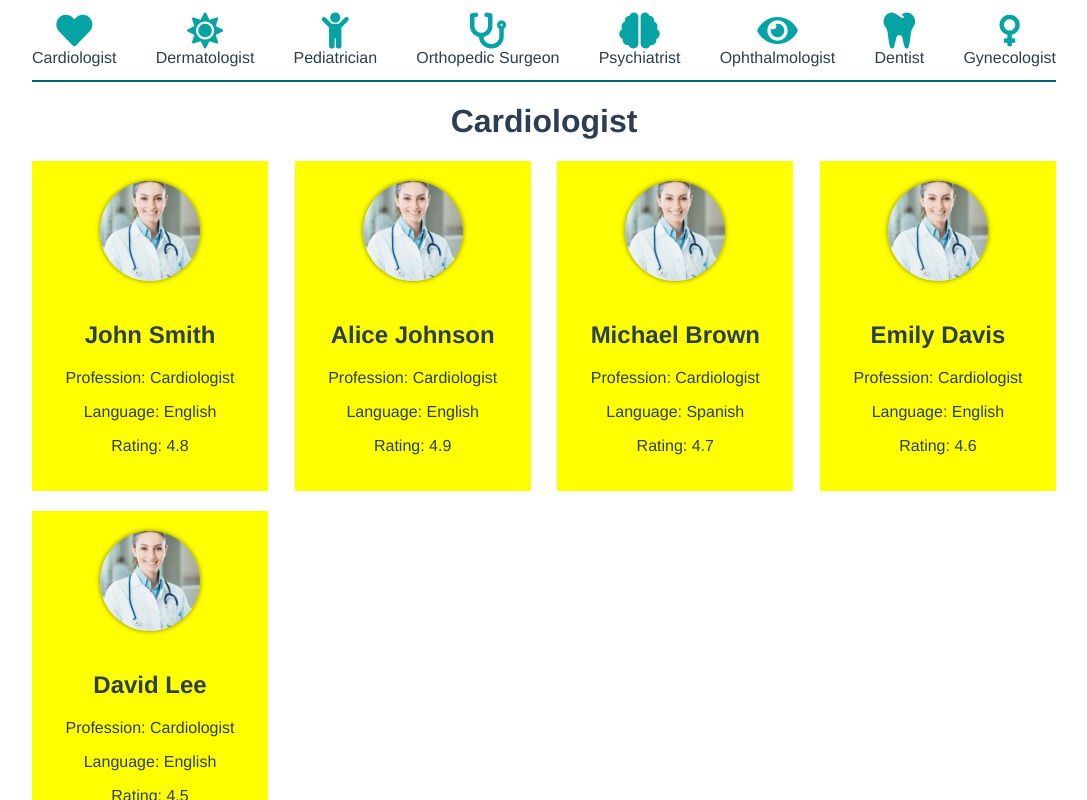
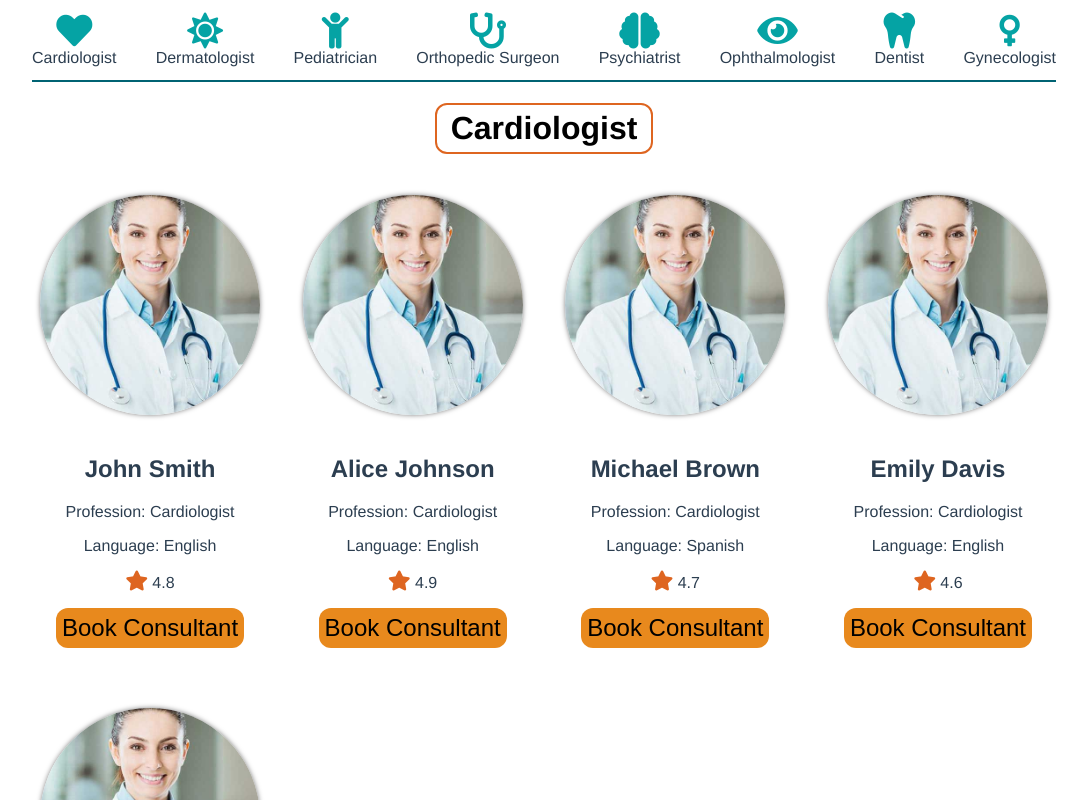
Before and after one commit to kaan302/Mindease, a Vue app in the folder client/: page /#/find-doctor in a window 1280 px wide. Both pictures are taken after a click on the element "Cardiologist". Shown: the top 800 px of the page, without its empty margins (96-1183 px from the left). Built offline with nearby package versions, Linux system fonts and the light colour scheme.

Commit message:
finished doctors page

```diff
--- a/client/src/components/FindDoctorPage/DoctorDetail.vue
+++ b/client/src/components/FindDoctorPage/DoctorDetail.vue
@@ -10,8 +10,9 @@
       <h2>{{ doctor.doctorFirstName }} {{ doctor.doctorLastName }}</h2>
       <p>Profession: {{ doctor.doctorProfession }}</p>
       <p>Language: {{ doctor.doctorLanguage }}</p>
-      <p>Rating: {{ doctor.doctorRating }}</p>
+      <p><i class="fa fa-star icon"></i> {{ doctor.doctorRating }}</p>
       <!-- Add more doctor details as needed -->
+      <button class="doctor-button">Book Consultant</button>
     </div>
   </div>
 </template>
@@ -29,7 +30,6 @@ export default {
 .doctor-detail {
   align-items: center;
   gap: 20px;
-  background: yellow;
   display: flex;
   flex-direction: column;
   justify-content: center;
@@ -38,8 +38,8 @@ export default {
 }
 
 .profile-picture {
-  width: 100px; /* Adjust the size of the circular picture */
-  height: 100px; /* Adjust the size of the circular picture */
+  width: 220px; /* Adjust the size of the circular picture */
+  height: 220px; /* Adjust the size of the circular picture */
   border-radius: 50%; /* Create a circular shape */
   overflow: hidden; /* Hide any overflowing content */
   box-shadow: 0px 0px 5px rgba(0, 0, 0, 0.5); /* Optional: Add a shadow */
@@ -50,4 +50,28 @@ export default {
   height: 100%;
   object-fit: cover; /* Ensure the image covers the circular area */
 }
+
+.doctor-button {
+  font-size: 24px;
+  border-radius: 12px;
+  background-color: #E8891D;
+  border: none;
+  padding: 3%;
+  cursor: pointer;
+  transition: 0.5s;
+}
+
+.doctor-button:hover{
+  background-color: #05A3A4;
+  color: white;
+}
+
+.doctor-info{
+  width: 100%;
+}
+
+.icon{
+  font-size: 20px;
+  color: #DE6520;
+}
 </style>
--- a/client/src/components/FindDoctorPage/FindDoctorChild.vue
+++ b/client/src/components/FindDoctorPage/FindDoctorChild.vue
@@ -29,6 +29,13 @@ export default {
 <style scoped>
 h1 {
   text-align: center;
+  border: 2px solid #DE6520;
+  width: 20%;
+  padding: 5px;
+  border-radius: 12px;
+  margin-left: auto;
+  margin-right: auto;
+  color: black;
 }
 
 .row {
```
